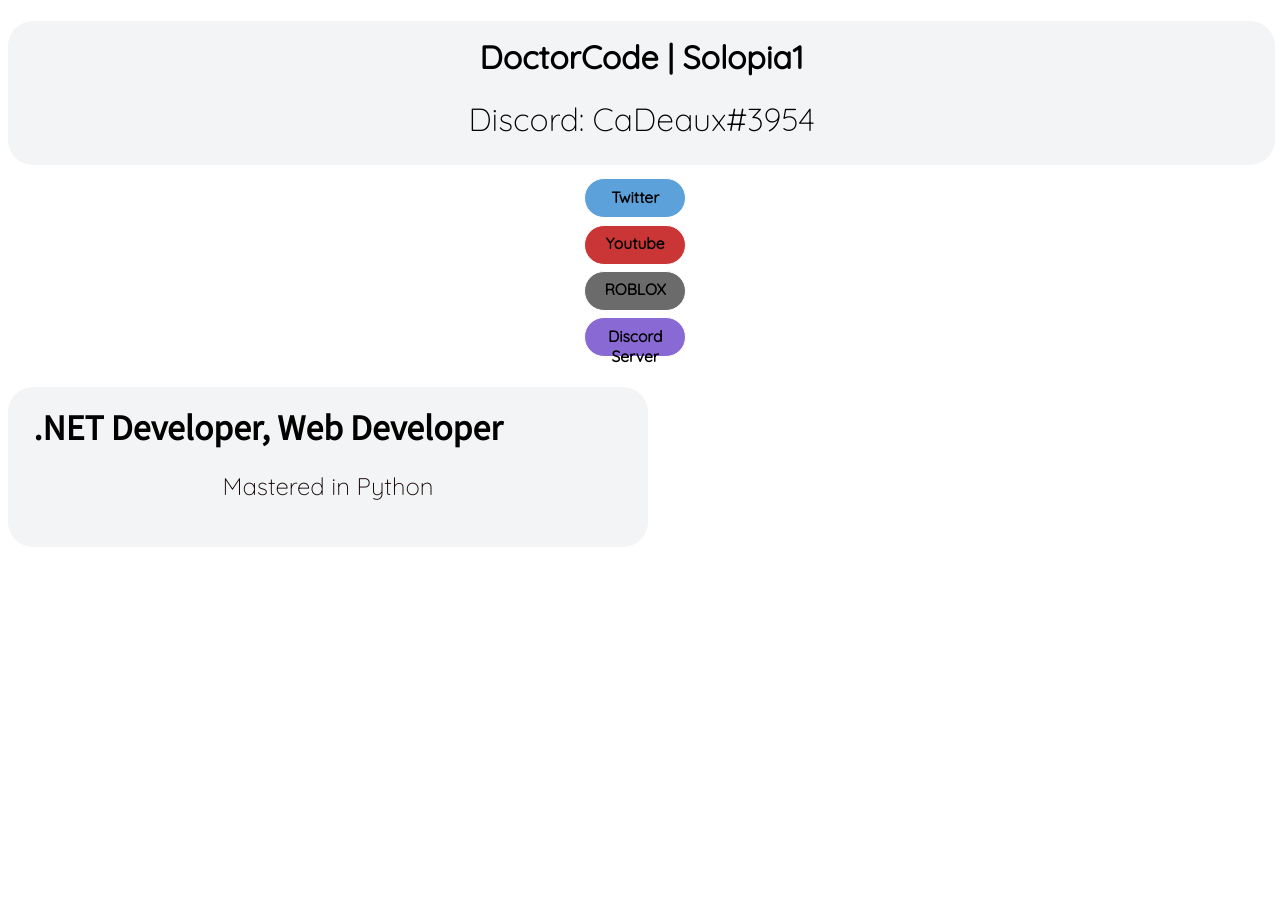
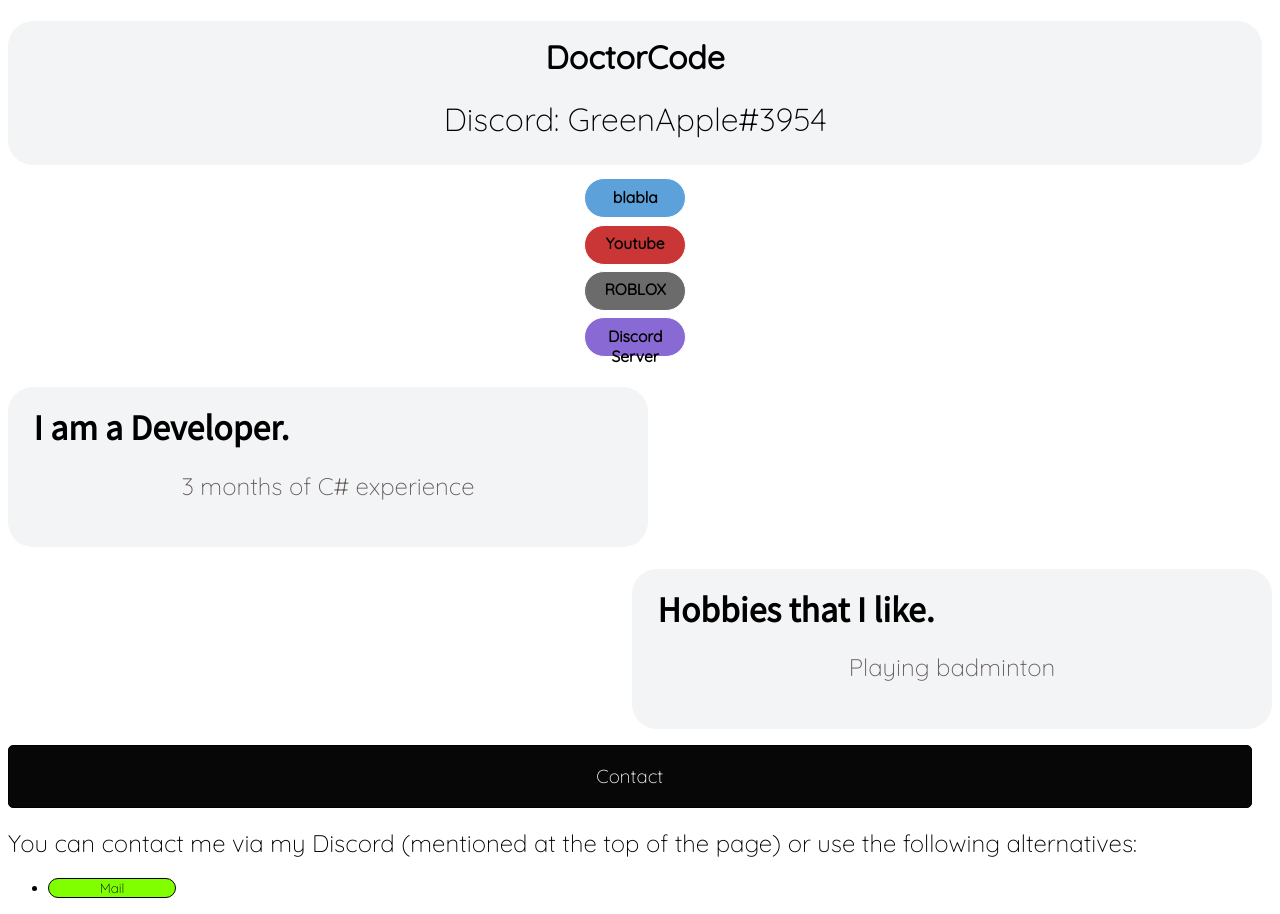
Before and after one commit to winproc/me.github.io, a plain HTML site: page index.html in a window 1280 px wide. Before the commit the page ends 800 px from the top, so only its background shows below. Drawn offline with Linux system fonts and the light colour scheme.

Commit message:
content updated

```diff
--- a/index.html
+++ b/index.html
@@ -26,21 +26,50 @@
                 }
                 50% {
                     opacity: 1;
-                    content: "Mastered in Python";
+                    content: "Mastered in Python and Luau";
                 }
                 55% {
                     opacity: 0;
                 }
                 75% {
-                    content: "1 year of C# experience";
+                    content: "3 months of C# experience";
                 }
 
             }
             .anim:before {
-                content: "1 year of C# experience";
-                animation: AnimText0 10s infinite 0s;
+                content: "3 months of C# experience";
+                animation: AnimText0 7s infinite 0s;
             }
+            #anim2 {
+                text-indent: 8px;
+                color:rgb(20, 5, 5);
+            }
+            @keyframes AnimText1 {
+                0% {
 
+                    opacity: 1;
+
+                }
+                15% {
+
+                    opacity: 0;
+                }
+                50% {
+                    opacity: 1;
+                    content: "Singing";
+                }
+                55% {
+                    opacity: 0;
+                }
+                75% {
+                    content: "Playing badminton";
+                }
+
+            }
+            #anim2:before {
+                content: "Playing badminton";
+                animation: AnimText1 7s infinite 0s;
+            }
             .socialcon {
                 border: 1px solid white;
                 border-radius: 25px;
@@ -54,18 +83,30 @@
                 cursor: pointer;
                 border: 1px solid black;
             }
+            .hover-dark {
+                font-family: Quicksand;
+                font-weight: 300;
+                border: 1px solid black;
+                border-radius: 10px;
+                width:10vw;
+                color: black;
+                background-color: chartreuse;
+            }
+            .hover-dark:hover {
 
+                background-color:rgb(108, 216, 0)
+            }
         </style>
     </head>
     <body>
 
-        <div style="border: solid 1px outset;border-radius:25px;background-color:rgb(243, 244, 245);width: 99vw;height: 18vh;">
-            <h1 style="text-align:center; padding-top: 2vh;font-family:Quicksand;">DoctorCode | Solopia1</h1>
-            <h1 style="text-align:center;font-family:Quicksand;font-weight:300;">Discord: CaDeaux#3954</h1>
+        <div style="border: solid 1px outset;border-radius:25px;background-color:rgb(243, 244, 245);width: 98vw;height: 18vh;">
+            <h1 style="text-align:center; padding-top: 2vh;font-family:Quicksand;">DoctorCode</h1>
+            <h1 style="text-align:center;font-family:Quicksand;font-weight:300;">Discord: GreenApple#3954</h1>
         </div>
         <div>
             <button class="socialcon" style="background-color:rgb(92, 161, 218);" onclick="location.href='https://twitter.com/CommanderCoder'">
-                <h3 style="text-align: center;margin-bottom: 5vh;margin-top: 0.3vh;font-family: Quicksand;">Twitter</h3>
+                <h3 style="text-align: center;margin-bottom: 5vh;margin-top: 0.3vh;font-family: Quicksand;">blabla</h3>
             </button>
             <button class="socialcon" style="background-color:rgb(202, 53, 53);margin-top: 0.5vw;">
                 <h3 style="text-align: center;margin-bottom: 5vh;margin-top: 0.3vh;font-family: Quicksand;" onclick="location.href='https://www.youtube.com/channel/UCTrw3cwn_xMYgU0sZnFocuQ'">Youtube</h3>
@@ -78,9 +119,19 @@
             </button>
         </div>
         <div style="border: solid 1px outset;border-radius:25px;background-color:rgb(243, 244, 245);width: 50vw;height: 20vh;">
-            <h1 style="text-align:left;padding-left:2vw; padding-top: 2vh;font-family:Noto Sans JP;">.NET Developer, Web Developer</h1>
+            <h1 style="text-align:left;padding-left:2vw; padding-top: 2vh;font-family:Noto Sans JP;">I am a Developer.</h1>
             <h2 style="text-align:center;font-family:Quicksand;font-weight:300;"><span class="anim"></span></h2>
-
         </div>
+        <div style="margin-left:auto;border: solid 1px outset;border-radius:25px;background-color:rgb(243, 244, 245);width: 50vw;height: 20vh;">
+            <h1 style="text-align:left;padding-left:2vw; padding-top: 2vh;font-family:Noto Sans JP;">Hobbies that I like.</h1>
+            <h2 style="text-align:center;font-family:Quicksand;font-weight:300;"><span id="anim2"></span></h2>
+        </div>
+        <header style="background-color:rgb(8, 7, 7);border: 1px solid black;border-radius:5px;margin-top:2vh;width:97vw;">
+            <h3 style="color:white;font-family:Quicksand;font-weight:300;" align="center">Contact</h3>
+        </header>
+        <h2 style="font-family:Quicksand;font-weight:300;">You can contact me via my Discord (mentioned at the top of the page) or use the following alternatives:</h2>
+        <ul>
+            <li><button class="hover-dark" onclick="window.location = 'mail.html'">Mail</button></li>
+        </ul>
     </body>
 </html>
```
